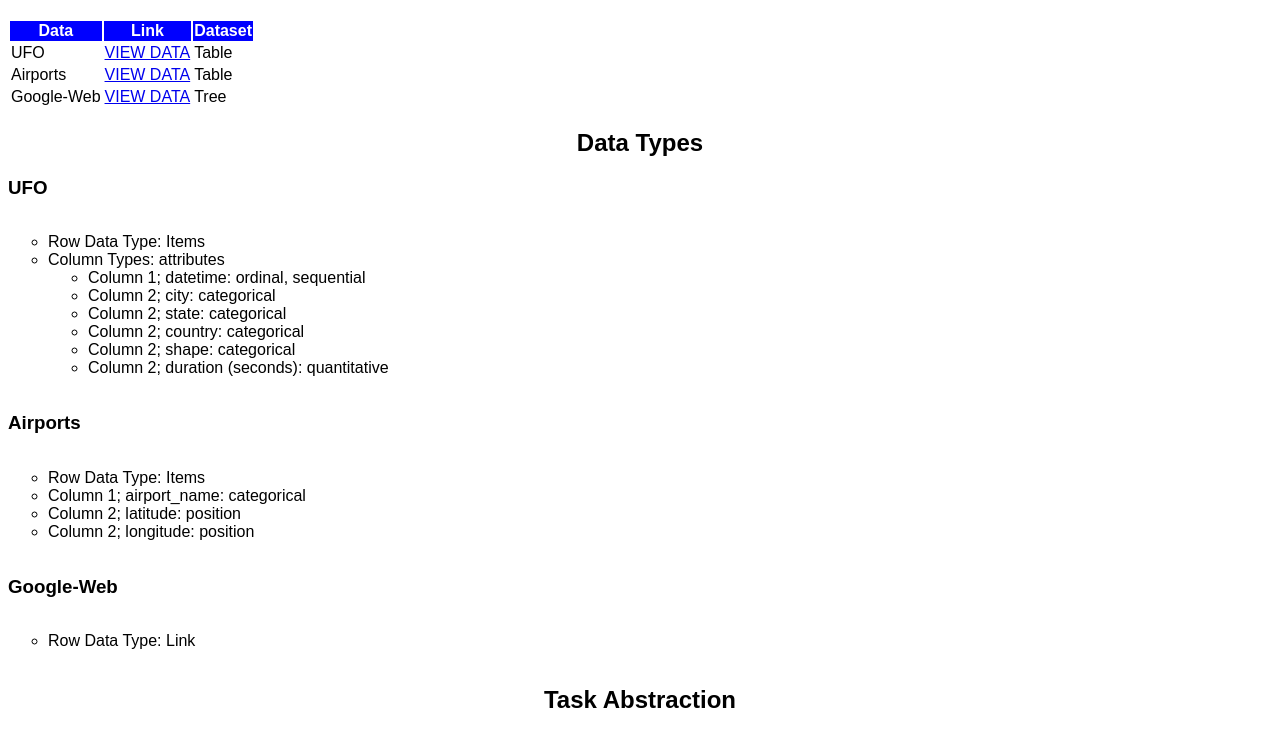
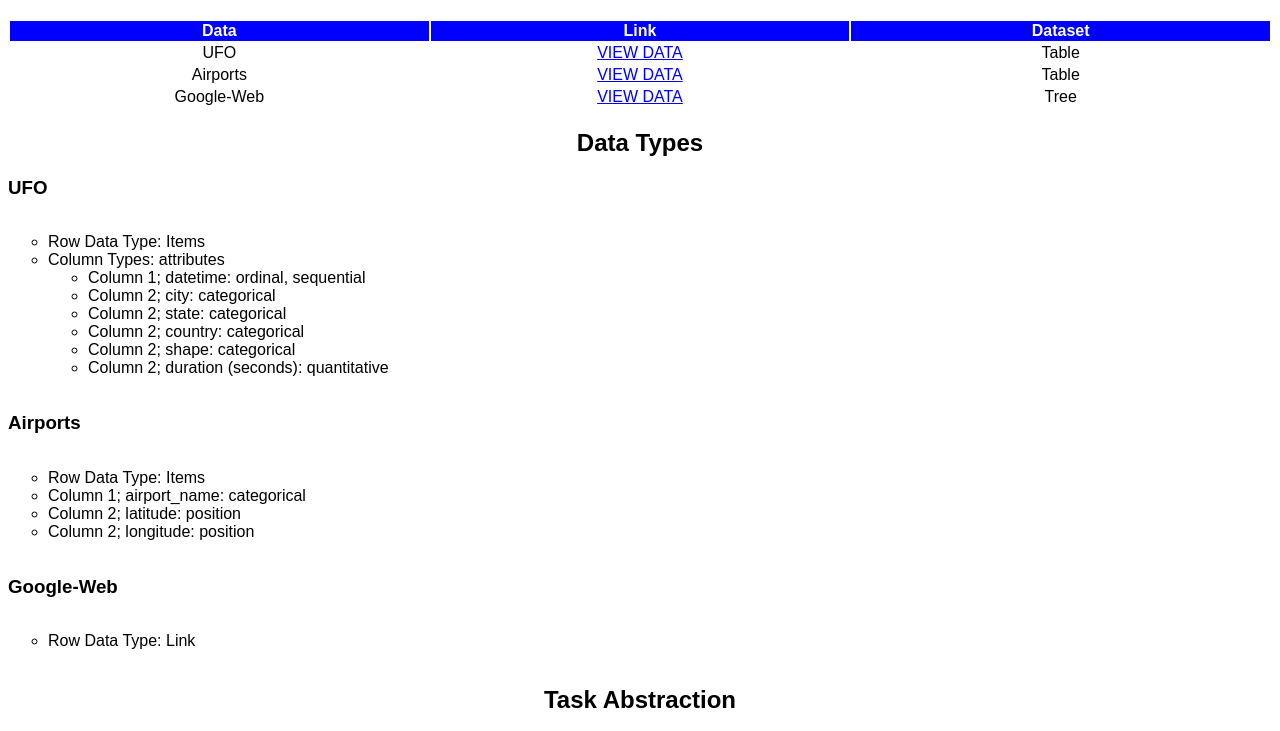
Before and after one commit to DS4200-S23-Class/hw-02-tamid-takes-ds4200, a plain HTML site: page index.html in a window 1280 px wide. Shown: the part 61-792 px from the top of the page. Drawn offline with Linux system fonts and the light colour scheme.

Commit message:
Add table formatting

```diff
--- a/style.css
+++ b/style.css
@@ -9,6 +9,12 @@ body {
 .table-header {
     background: blue;
     color: white;
+}
+
+table {
+    width: 100%;
+    text-align: center;
+    table-layout: fixed;
 }
 
 .flex {
```
